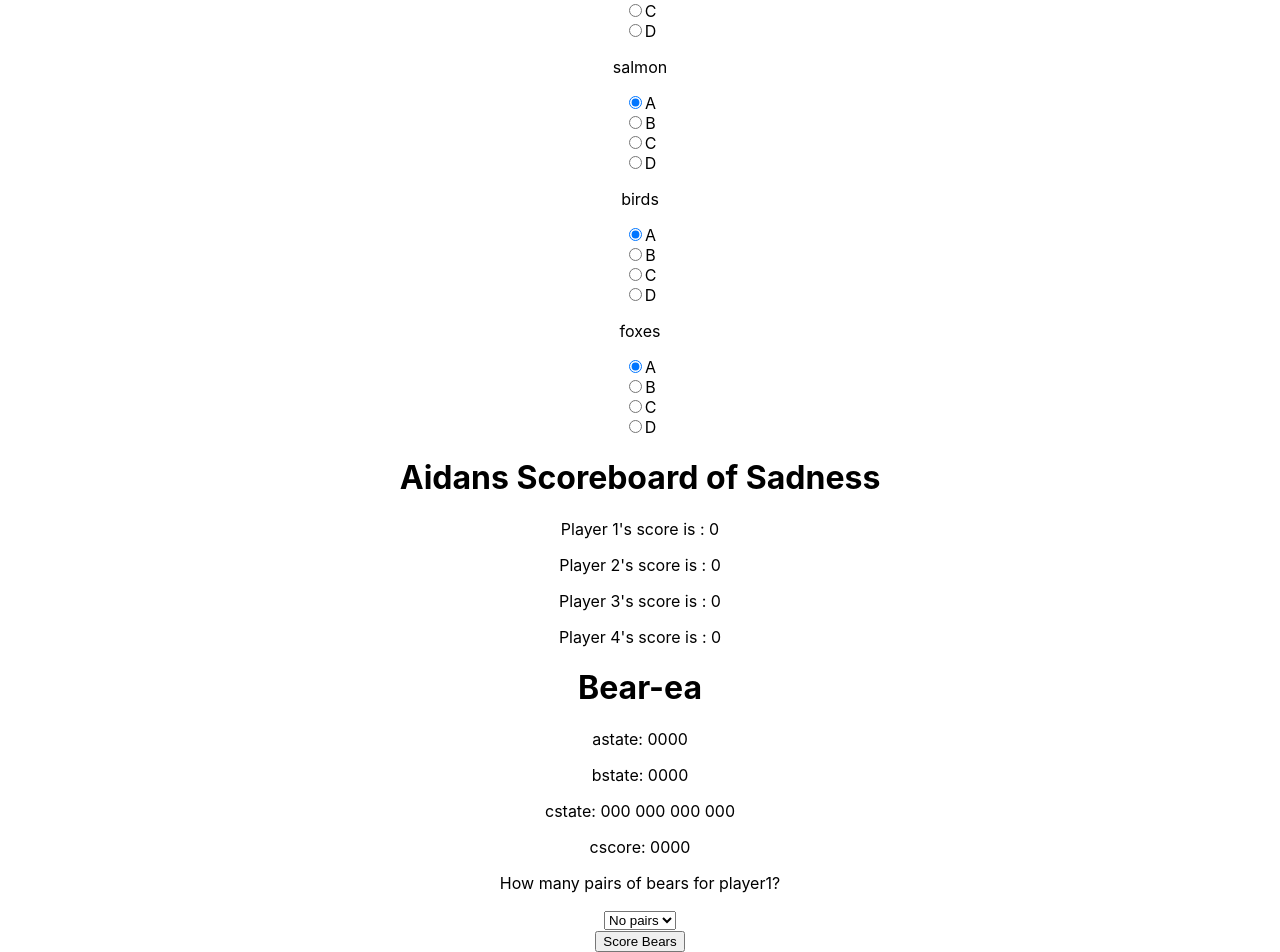
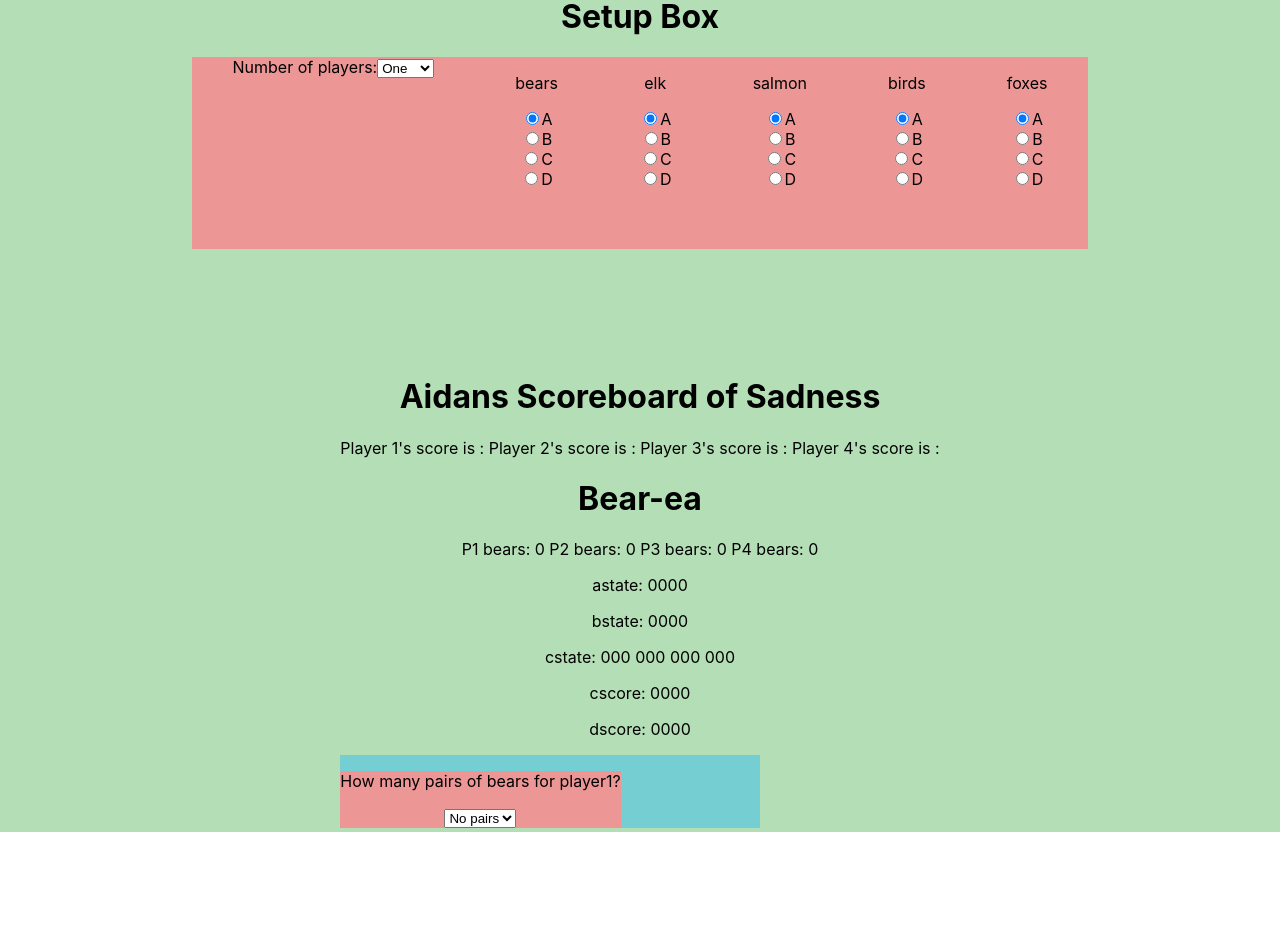
Before and after one commit to aidanw23/pairs-of-bears, a React (Create React App) app: page / in a window 1280 px wide. Shown: the part 608-1560 px from the top of the page. After the commit the page ends 1440 px from the top, so only its background shows below. Built offline with nearby package versions, Linux system fonts and the light colour scheme.

Commit message:
convert Scoreboard to functional component

```diff
--- a/src/App.css
+++ b/src/App.css
@@ -36,3 +36,36 @@
     transform: rotate(360deg);
   }
 }
+
+.setup-box {
+  display:flex;
+  background-color: rgb(117, 206, 209);
+  width:70%;
+  height: 40%;
+  flex-direction:row;
+  align-items:row;
+}
+
+.animal-box {
+  display:flex;
+  background-color: rgb(117, 206, 209);
+  width:70%;
+  height: 40%;
+  flex-direction:row;
+  align-items:row;
+}
+
+.box-column {
+  background-color: rgb(236, 150, 150);
+  flex: 1 2 auto;
+}
+
+.page-section {
+  background-color:rgb(180, 223, 182);
+  height:60vh;
+  width: 100%;
+  display: flex;
+  flex-direction: column;
+  justify-content: center;
+  align-items:center;
+}
--- a/src/App.js
+++ b/src/App.js
@@ -1,6 +1,5 @@
 import './App.css';
 import { PlayerSelector, CardSelector } from './Setup'
-import { BearSet } from './BearBox';
 import {ScoreBoard} from './ScoreBoard'
 import React from 'react';
 
@@ -32,6 +31,7 @@ class App extends React.Component {
     const foxVal = this.state.foxes;
     return (
       <div className="App">
+        <div class = "page-section">
           <div id = "AidansStateTracker">
             <h1>Aidans State Box of Safety</h1>
             <p>
@@ -53,8 +53,11 @@ class App extends React.Component {
               Fox card is set to: {this.state.foxes}
             </p>
           </div>
-        <div id="SetupBox">
+        </div>
+        <div class= "page-section">
         <h1>Setup Box</h1>
+          <div class="setup-box">
+
             <PlayerSelector players={players} onPlayerChange={this.handlePlayerChange} />
             <CardSelector cardValue = {bearVal} onCardChange = {this.handleCardChange} name = "bears" />
             <CardSelector cardValue = {elkVal} onCardChange = {this.handleCardChange} name = "elk" />
@@ -62,7 +65,8 @@ class App extends React.Component {
             <CardSelector cardValue = {birdVal} onCardChange = {this.handleCardChange} name = "birds" />
             <CardSelector cardValue = {foxVal} onCardChange = {this.handleCardChange} name = "foxes" />
           </div>
-        <div key = {bearVal}>
+        </div>
+        <div class= "page-section">
             <ScoreBoard players = {players}
               bears = {bearVal}/>
           </div>
--- a/src/BearBox.js
+++ b/src/BearBox.js
@@ -5,8 +5,16 @@ import { ReactDOM } from "react";
 BEARBOX COMPONENT
 Bear box will be render 1 to 4 bear elements with inputs depending on card and player count set initially.
 Each box will handle score differently.
-Score should be raised to parent level and tracked, possibly in side sheet?
+Score should be raised to parent level
+currently A and B score simply using dropdowns, so they handle scores in the handleChange
+C and D have mulitple different groups to be scored so they both manipulate cPlayer1 to show amount of groups.
+scores are then calculated used cPlayer states in functions cScoreUpdate and dScoreUpdate.
 
+
+POSSIBLE TODOS
+handleChange if for C uses cPlayer1 - 4 to set it so smallest groups are first entry in arrays
+and so on. could use different functions to edit the array which would be reusable for D as both
+score in three different sized groups
 */
 
 export function BearSet (props) {
@@ -26,11 +34,29 @@ export function BearSet (props) {
 
     useEffect (() => {
         console.log("bears changed")
-        cScoreUpdate(cPlayer1, "1")
-        cScoreUpdate(cPlayer2, "2")
-        cScoreUpdate(cPlayer3, "3")
-        cScoreUpdate(cPlayer4, "4")
-    }, [cPlayer1,cPlayer2,cPlayer3,cPlayer4]);
+
+        if (props.cardValue === "A") {
+            props.onScoreChange(aScore)
+        }
+        if (props.cardValue === "B") {
+            props.onScoreChange(bScore)
+        }
+        if (props.cardValue === "C") {
+            cScoreUpdate(cPlayer1, "1")
+            cScoreUpdate(cPlayer2, "2")
+            cScoreUpdate(cPlayer3, "3")
+            cScoreUpdate(cPlayer4, "4")
+            props.onScoreChange(cScore)
+        }
+        if (props.cardValue === "D") {
+            dScoreUpdate(cPlayer1, "1")
+            dScoreUpdate(cPlayer2, "2")
+            dScoreUpdate(cPlayer3, "3")
+            dScoreUpdate(cPlayer4, "4")
+            props.onScoreChange(dScore)
+        }
+
+    }, [aScore, bScore, cPlayer1, cPlayer2 , cPlayer3, cPlayer4]);
 
     function cScoreUpdate (player, strplayer) {
         let score = player[0] * 2 + player[1] * 5 + player[2] * 8;
@@ -42,8 +68,15 @@ export function BearSet (props) {
 
     }
 
+    function dScoreUpdate (player, strPlayer) {
+        let score = player[0] * 5 + player[1] * 8 + player[2] * 13;
+        console.log(`passing D score ${score}`)
+        scoreStateChange(setDScore, strPlayer, score);
+        console.log(`dscore: ${dScore}`)
+    }
 
-    function scoreStateChange (setScoreState,playernum, score) {
+
+    function scoreStateChange (setScoreState, playernum, score) {
         switch (playernum) {
             case "1":
                 setScoreState (prevState => [score, prevState[1], prevState[2], prevState[3]])
@@ -98,10 +131,7 @@ export function BearSet (props) {
             if(playerAndGroup[1] === "smallGroups1") {
                 switch (playerAndGroup[0]) {
                     case "player1":
-                        setCPlayer1(prevState => ([e.target.value, prevState[1], prevState[2]]), () => {
-                            console.log(`values set is ${e.target.value}   setting c1 state as ${cPlayer1}`)
-                        });
-
+                        setCPlayer1(prevState => ([e.target.value, prevState[1], prevState[2]]));
                         break;
                     case "player2":
                         setCPlayer2(prevState => ([e.target.value, prevState[1], prevState[2]]))
@@ -149,8 +179,56 @@ export function BearSet (props) {
         }
         //NOT FINISHED
         if (props.cardValue === "D"){
-            console.log(`e.target.value is ${e.target.value}`)
-            console.log(`e.target.name is ${e.target.name}`)
+            console.log(`e.target.value is ${e.target.value} and e name is ${e.target.name}`)
+            const playerAndGroup = e.target.name.split('%')
+            //these statements edit cPlayer1 through 4 respectively, changing the array input to the new value
+            if(playerAndGroup[1] === "bigGroups2") {
+                switch (playerAndGroup[0]) {
+                    case "player1":
+                        setCPlayer1(prevState => ([e.target.value, prevState[1], prevState[2]]));
+                        break;
+                    case "player2":
+                        setCPlayer2(prevState => ([e.target.value, prevState[1], prevState[2]]))
+                        break;
+                    case "player3":
+                        setCPlayer3(prevState => ([e.target.value, prevState[1], prevState[2]]))
+                        break;
+                    case "player4":
+                        setCPlayer4(prevState => ([e.target.value, prevState[1], prevState[2]]))
+                }
+            }
+            if (playerAndGroup[1] === "bigGroups3") {
+                switch (playerAndGroup[0]) {
+                    case "player1":
+                        setCPlayer1(prevState => ([prevState[0] ,e.target.value, prevState[2]]))
+                        break;
+                    case "player2":
+                        setCPlayer2(prevState => ([prevState[0], e.target.value, prevState[2]]))
+                        break;
+                    case "player3":
+                        setCPlayer3(prevState => ([prevState[0], e.target.value, prevState[2]]))
+                        break;
+                    case "player4":
+                        setCPlayer4(prevState => ([prevState[0], e.target.value, prevState[2]]))
+                        break;
+                }
+            }
+            if (playerAndGroup[1] === "bigGroups4") {
+                switch (playerAndGroup[0]) {
+                    case "player1":
+                        setCPlayer1(prevState => ([prevState[0], prevState[1], e.target.value]))
+                        break;
+                    case "player2":
+                        setCPlayer2(prevState => ([prevState[0], prevState[1], e.target.value]))
+                        break;
+                    case "player3":
+                        setCPlayer3(prevState => ([prevState[0], prevState[1], e.target.value]))
+                        break;
+                    case "player4":
+                        setCPlayer4(prevState => ([prevState[0], prevState[1], e.target.value]))
+                        break;
+                }
+            }
         }
     }
 
@@ -161,13 +239,13 @@ export function BearSet (props) {
             <p>bstate: {bScore}</p>
             <p>cstate: {cPlayer1} {cPlayer2} {cPlayer3} {cPlayer4}</p>
             <p>cscore: {cScore}</p>
-            <form>
+            <p>dscore: {dScore}</p>
+            <div class = "animal-box">
                 <Bear player = "player1" card={props.cardValue} onChange = {handleChange} />
                 {props.playerCount >= 2 && <Bear player = "player2" card={props.cardValue}  onChange = {handleChange}/>}
                 {props.playerCount >= 3 && <Bear player = "player3" card={props.cardValue}  onChange = {handleChange}/>}
                 {props.playerCount >= 4 && <Bear player = "player4" card={props.cardValue}  onChange = {handleChange}/>}
-                <input type ="submit" value ="Score Bears"></input>
-            </form>
+            </div>
         </div>
     )
 
@@ -177,7 +255,7 @@ function Bear (props) {
     return(
         <span>
             {props.card === "A" &&
-                <div>
+                <div class = "box-column">
                     <p>How many pairs of bears for {props.player}?</p>
                     <select name= {props.player + "%bearpairs"} id="bearpairs" onChange = {props.onChange}>
                         <option value={0}>No pairs</option>
@@ -189,7 +267,7 @@ function Bear (props) {
                 </div>}
 
             {props.card === "B" &&
-                <div>
+                <div class = "box-column">
                     <p>How many groups of three for {props.player}?</p>
                         <input type = "number"
                         name= {props.player + "%bearstrios"}
@@ -199,7 +277,7 @@ function Bear (props) {
                 </div>}
 
             {props.card === "C" &&
-                <div>
+                <div class = "box-column">
                     <p>Groups for {props.player}</p>
                         <label for = "smallGroups1">Groups of one</label>
                         <input type = "number"
@@ -223,25 +301,25 @@ function Bear (props) {
                 </div>}
 
             {props.card === "D" &&
-                <div>
+                <div class = "box-column">
                     <p>Groups for {props.player}</p>
                     <form>
                         <label for = "bigGroups2">Groups of two</label>
                         <input type = "number"
                         id ="bigGroups2"
-                        name = {props.player +"bigGroups2"}
+                        name = {props.player +"%bigGroups2"}
                         onChange = {props.onChange}/><br/>
 
                         <label for = "bigGroups3">Groups of three</label>
                         <input type = "number"
                         id ="bigGroups3"
-                        name = {props.player + "bigGroups3"}
+                        name = {props.player + "%bigGroups3"}
                         onChange = {props.onChange}/><br/>
 
                         <label for = "bigGroups4">Groups of four</label>
                         <input type = "number"
                         id ="bigGroups4"
-                        name = {props.player + "bigGroups4"}
+                        name = {props.player + "%bigGroups4"}
                         onChange = {props.onChange}/><br/>
                     </form>
                 </div>}
--- a/src/ScoreBoard.js
+++ b/src/ScoreBoard.js
@@ -4,33 +4,34 @@ import { BearSet } from './BearBox';
 export class ScoreBoard extends React.Component {
     constructor (props) {
         super (props)
-        this.handleScoreChange = this.handleScoreChange.bind(this);
-        this.state = {player1: 0, player2: 0, player3: 0, player4: 0,
-        p1bears: 0, p2bears: 0, p3bears: 0, p4bears: 0}
+        this.handleBearChange = this.handleBearChange.bind(this);
+        this.state = {
+        totals: {player1: 0, player2: 0, player3: 0, player4: 0},
+        bears: {p1bears: 0, p2bears: 0, p3bears: 0, p4bears: 0}
+        }
     }
 
-    handleScoreChange (player, score) {
-        console.log(`Scoreboard - player ${player} got ${score}`)
+
+    handleBearChange (score) {
+        console.log(`Scoreboard - bears now ${score}`)
         this.setState( prevState =>
-            ({...prevState, [player]: score}))
+            ({...prevState, bears: {p1bears: score[0], p2bears: score[1], p3bears: score[2], p4bears: score[3] }}))
     }
 
     render () {
         return (
             <div>
-                <div>
-                    <h1>Aidans Scoreboard of Sadness</h1>
-                    <p>Player 1's score is : {this.state.player1}</p>
-                    <p>Player 2's score is : {this.state.player2}</p>
-                    <p>Player 3's score is : {this.state.player3}</p>
-                    <p>Player 4's score is : {this.state.player4}</p>
-                </div>
-                <div>
-                    <h1>Bear-ea</h1>
+                <h1>Aidans Scoreboard of Sadness</h1>
+
+                <p>Player 1's score is : {this.state.player1}    Player 2's score is : {this.state.player2}    Player 3's score is : {this.state.player3}    Player 4's score is : {this.state.player4}</p>
+                <h1>Bear-ea</h1>
+
+                <div key = {this.props.bears}>
+                <p>P1 bears: {this.state.bears.p1bears} P2 bears: {this.state.bears.p2bears} P3 bears: {this.state.bears.p3bears} P4 bears: {this.state.bears.p4bears}</p>
                     <BearSet
                     playerCount = {this.props.players}
                     cardValue = {this.props.bears}
-                    onScoreChange = {this.handleScoreChange} />
+                    onScoreChange = {this.handleBearChange} />
                 </div>
             </div>
         )
--- a/src/Setup.js
+++ b/src/Setup.js
@@ -15,7 +15,7 @@ export function PlayerSelector (props) {
     }
 
     return (
-        <div>
+        <div class = "box-column">
             <label for ="players">Number of players:</label>
             <select name="players" id="players" onChange={handleChange}>
                 <option value={1}>One</option>
@@ -34,7 +34,7 @@ export function CardSelector (props) {
     }
 
     return (
-
+        <div class = "box-column">
             <form onChange = {handleChange}>
                 <p>{props.name}</p>
                 <input type="radio" value="A" name = {props.name} defaultChecked />
@@ -46,5 +46,6 @@ export function CardSelector (props) {
                 <input type="radio" value="D" name = {props.name} />
                 <label>D</label><br />
             </form>
+        </div>
     )
 }
```
Lines whose indentation alone changed are shown as unchanged.
